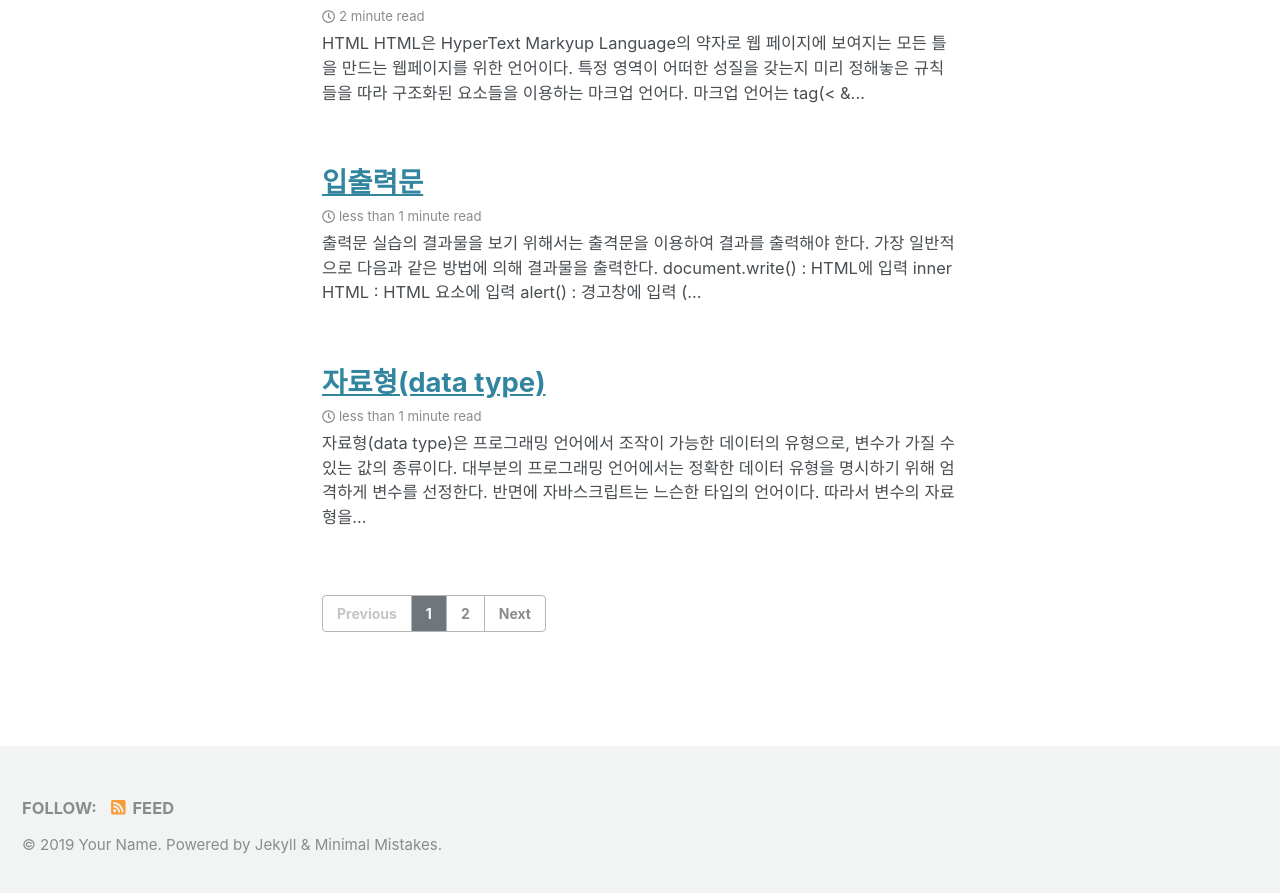
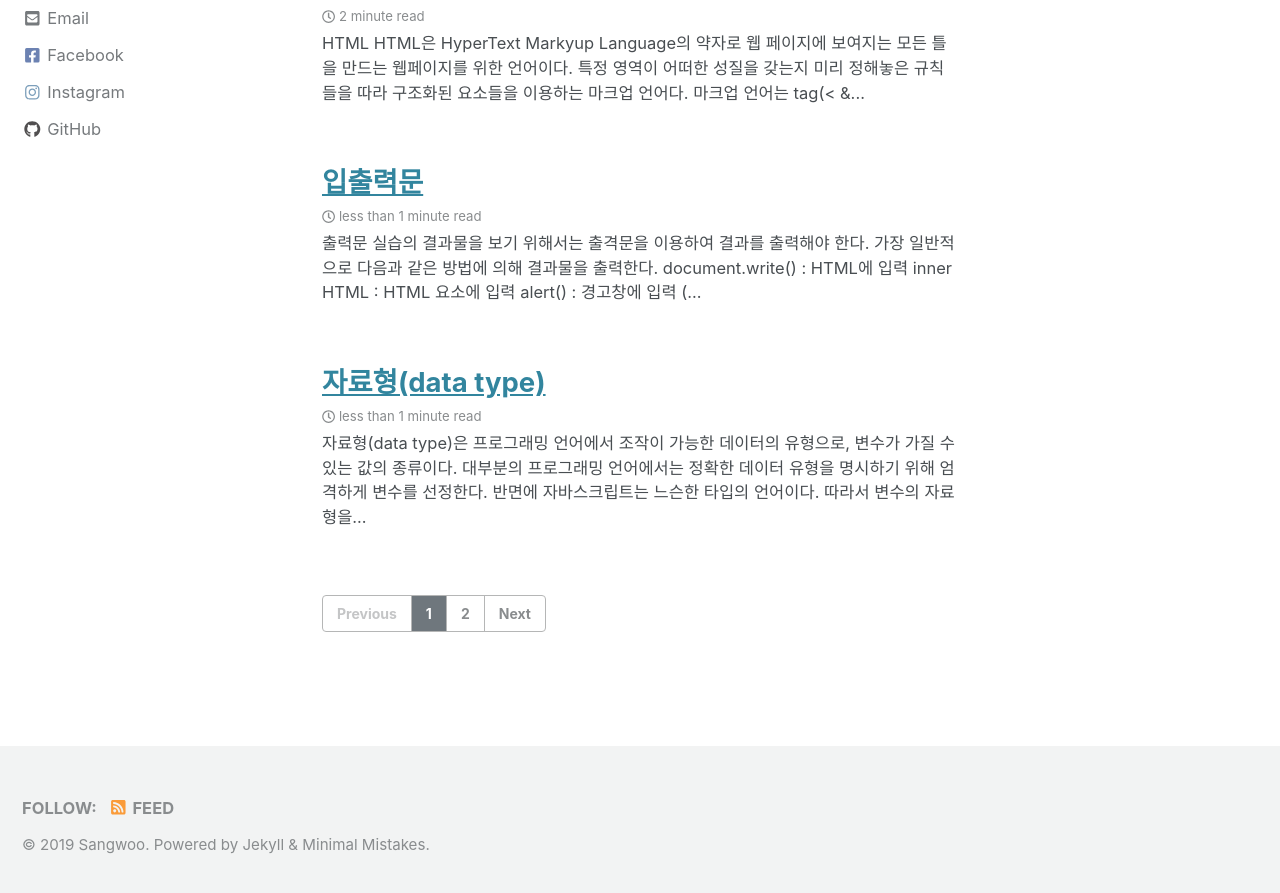
Before and after one commit to swll04/swll04.github.io, a Jekyll site: the page built from index.html, in a window 1280 px wide and 900 px high, scrolled down 591 px. Shown: the top 893 px of the window. Built offline with Jekyll 4.4.1, drawn with Linux system fonts in a browser that asks for light colours; cached includes are drawn as plain includes; nearby versions of some CDN libraries; the list of posts is cut into pages by our own code; some of the changed text lies outside the part shown.

Commit message:
blog setting

```diff
--- a/_config.yml
+++ b/_config.yml
@@ -16,9 +16,9 @@ minimal_mistakes_skin    : "default" # "air", "aqua", "contrast", "dark", "dirt"
 
 # Site Settings
 locale                   : "en-US"
-title                    : "Site Title"
+title                    : "devSW"
 title_separator          : "-"
-name                     : "Your Name"
+name                     : "Sangwoo"
 description              : "An amazing website."
 url                      : "https://swll04.github.io" # the base hostname & protocol for your site e.g. "https://mmistakes.github.io"
 baseurl                  : "" # the subpath of your site, e.g. "/blog"
@@ -29,7 +29,7 @@ masthead_title           : # overrides the website title displayed in the masthe
 # breadcrumbs            : false # true, false (default)
 words_per_minute         : 200
 comments:
-  provider               : # false (default), "disqus", "discourse", "facebook", "staticman", "staticman_v2", "utterances", "custom"
+  provider               : "facebook" # false (default), "disqus", "discourse", "facebook", "staticman", "staticman_v2", "utterances", "custom"
   disqus:
     shortname            : # https://help.disqus.com/customer/portal/articles/466208-what-s-a-shortname-
   discourse:
@@ -106,11 +106,15 @@ analytics:
 
 # Site Author
 author:
-  name             : "Your Name"
+  name             : "Sangwoo"
   avatar           : # path of avatar image, e.g. "/assets/images/bio-photo.jpg"
-  bio              : "I am an amazing person."
-  location         : "Somewhere"
-  email            :
+  bio              : "안녕하세요."
+  location         : "Republic of Korea"
+  email            : tkddn1104@gmail.com
+  github : swll04
+  facebook : sangwoo.lee.1104
+  instagram : sw.ll04
+
   links:
     - label: "Email"
       icon: "fas fa-fw fa-envelope-square"
@@ -290,7 +294,7 @@ defaults:
       layout: single
       author_profile: true
       read_time: true
-      comments: # true
+      comments: true
       share: true
       related: true
  # _pages
```
